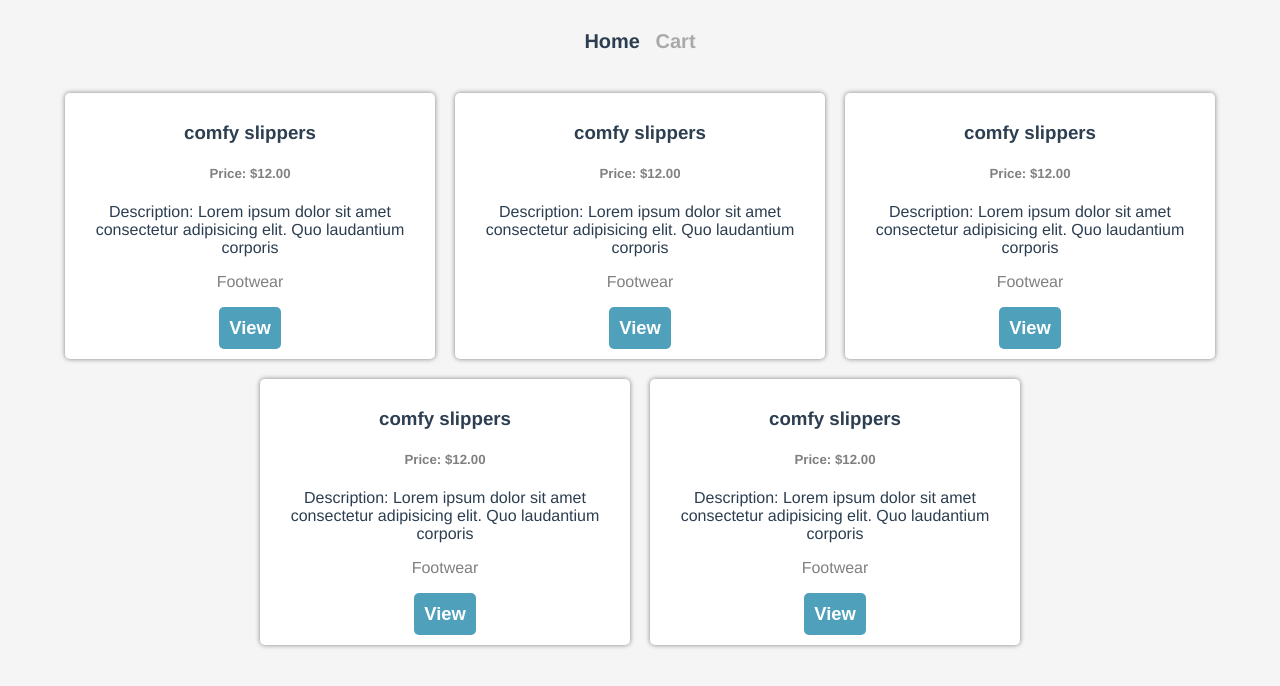
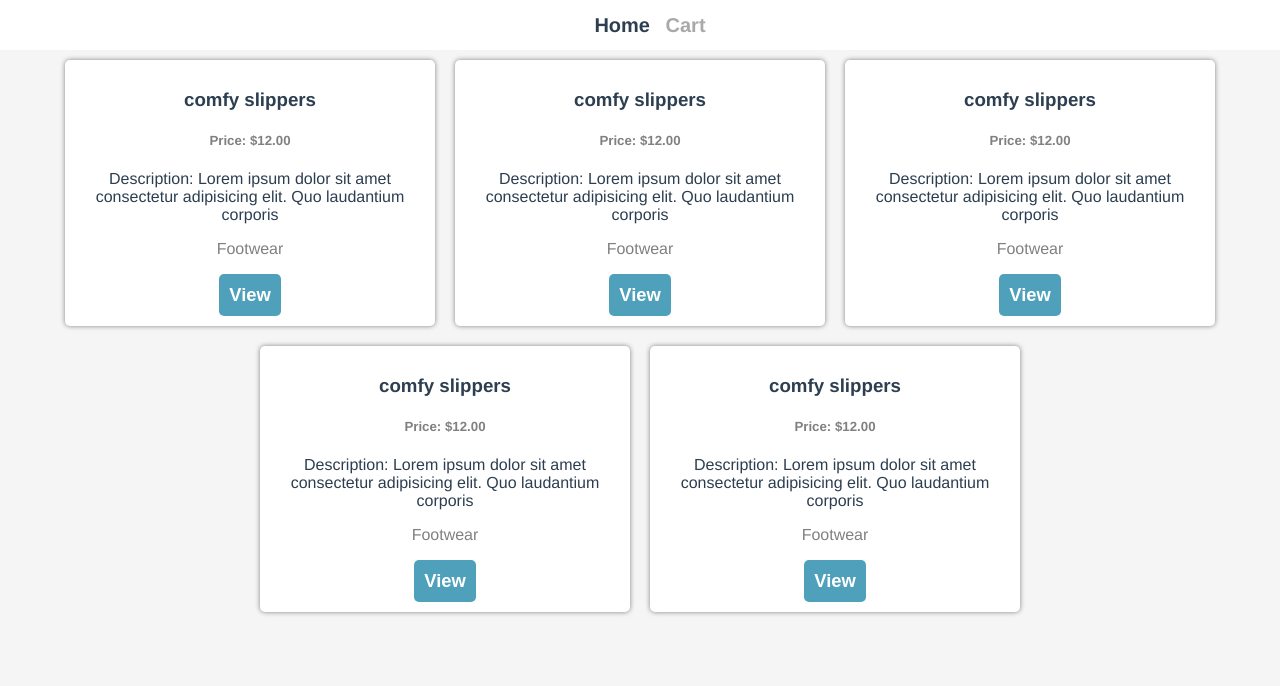
Before and after one commit to vanheaven-ui/vue-shopping-cart, a Vue app: page / in a window 1280 px wide. Shown: the top 686 px of the page. Built offline with nearby package versions, Linux system fonts and the light colour scheme.

Commit message:
Add styles for the nav class

```diff
--- a/src/App.vue
+++ b/src/App.vue
@@ -33,7 +33,11 @@ body {
 }
 
 #nav {
-  padding: 30px;
+  padding: 10px;
+  width: 100%;
+  height: 30px;
+  line-height: 30px;
+  background-color: white;
 
   a {
     font-weight: bold;
```
